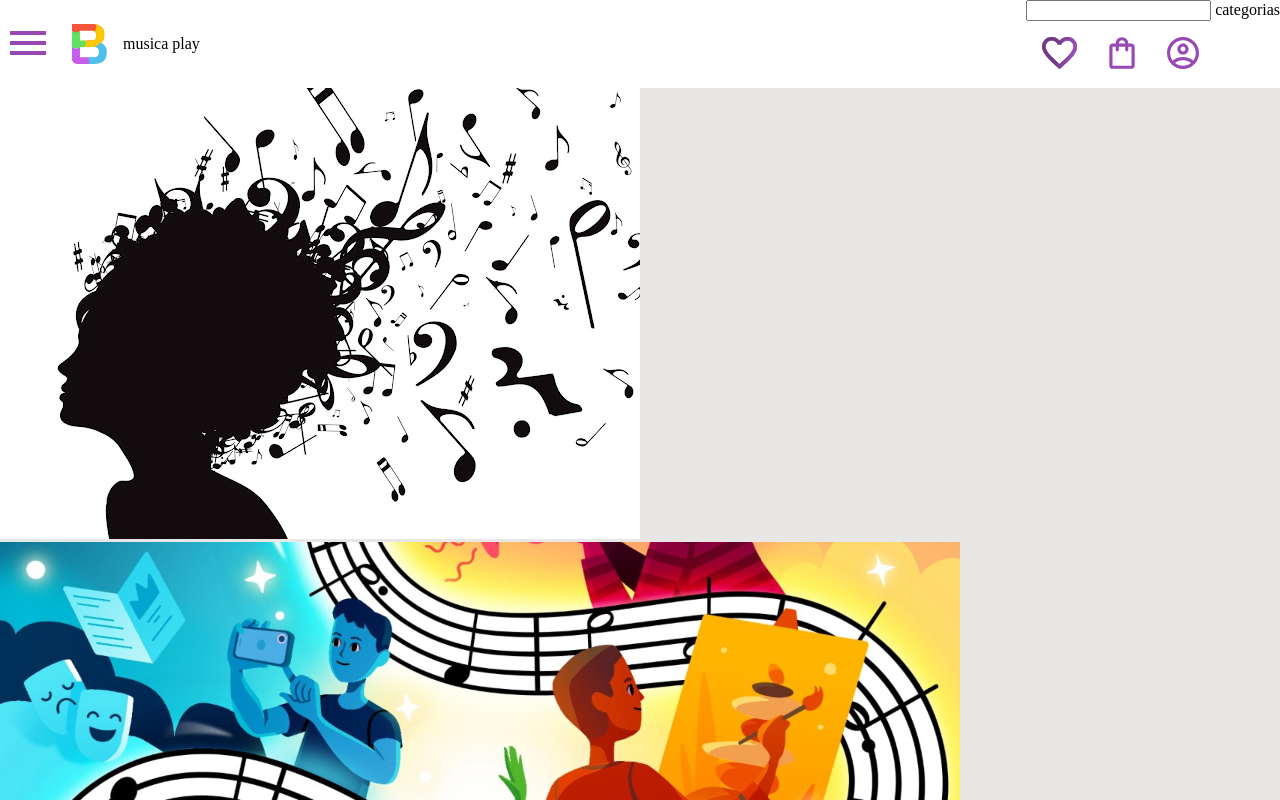
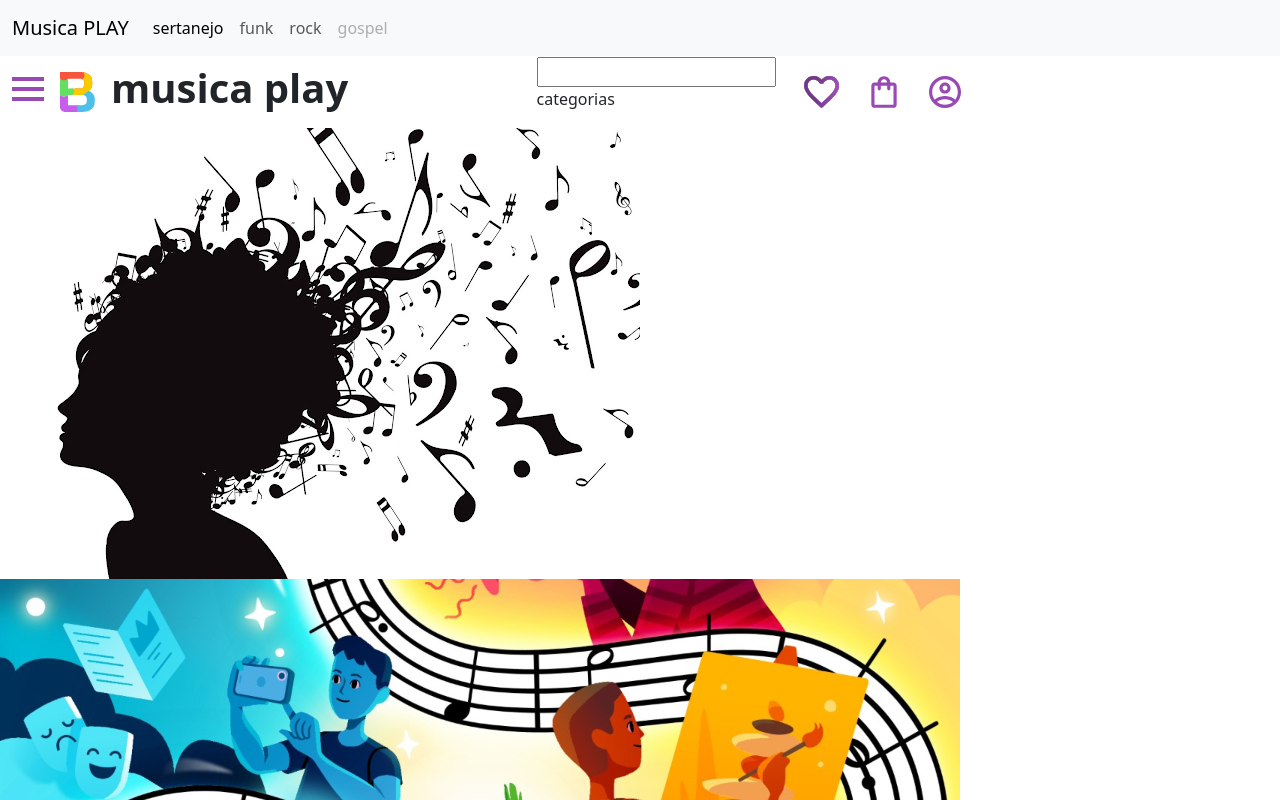
Before and after one commit to mahsantiago/2dliria, a plain HTML site: page index.html in a window 1280 px wide. Shown: the top 800 px of the page. Drawn offline with nearby package versions, Linux system fonts and the light colour scheme.

Commit message:
Add files via upload

```diff
--- a/index.html
+++ b/index.html
@@ -6,8 +6,34 @@
     <title>musica play</title>
     <link rel="stylesheet" href="reset.css">
     <link rel="stylesheet" href="style.css">
+    <link href="https://cdn.jsdelivr.net/npm/bootstrap@5.3.2/dist/css/bootstrap.min.css" rel="stylesheet" integrity="sha384-T3c6CoIi6uLrA9TneNEoa7RxnatzjcDSCmG1MXxSR1GAsXEV/Dwwykc2MPK8M2HN" crossorigin="anonymous">
+</head>
 </head>
 <body>
+    <nav class="navbar navbar-expand-lg bg-body-tertiary">
+        <div class="container-fluid">
+          <a class="navbar-brand" href="#">Musica PLAY</a>
+          <button class="navbar-toggler" type="button" data-bs-toggle="collapse" data-bs-target="#navbarNav" aria-controls="navbarNav" aria-expanded="false" aria-label="Toggle navigation">
+            <span class="navbar-toggler-icon"></span>
+          </button>
+          <div class="collapse navbar-collapse" id="navbarNav">
+            <ul class="navbar-nav">
+              <li class="nav-item">
+                <a class="nav-link active" aria-current="page" href="#">sertanejo</a>
+              </li>
+              <li class="nav-item">
+                <a class="nav-link" href="#">funk</a>
+              </li>
+              <li class="nav-item">
+                <a class="nav-link" href="#">rock</a>
+              </li>
+              <li class="nav-item">
+                <a class="nav-link disabled" aria-disabled="true">gospel</a>
+              </li>
+            </ul>
+          </div>
+        </div>
+      </nav>
      <header class="cabeçalho">
         <div class="container">
             <input type="checkbox" id="menu" class="container__botao">
@@ -30,10 +56,11 @@
         <h1 class="container__titulo"><b class="container__titulo--negrito">musica play</b></h1>
             </div>
             <ul class="opcoes">
-            <input class="checkbox"  id="opcoes-menu"  class="opcoes__botao"
-            <label for="opcoes-menu"
+            <input class="checkbox"  id="opcoes-menu"  class="opcoes__botao">
+            <label for="opcoes-menu">
                  <li class="opcoes__item"> categorias</li>
-
+            </label>
+              </ul>
 
             <div class="container">
         <a href="#"><img src="img/Favoritos.svg" alt="" class="container__imagem"></a>
```
